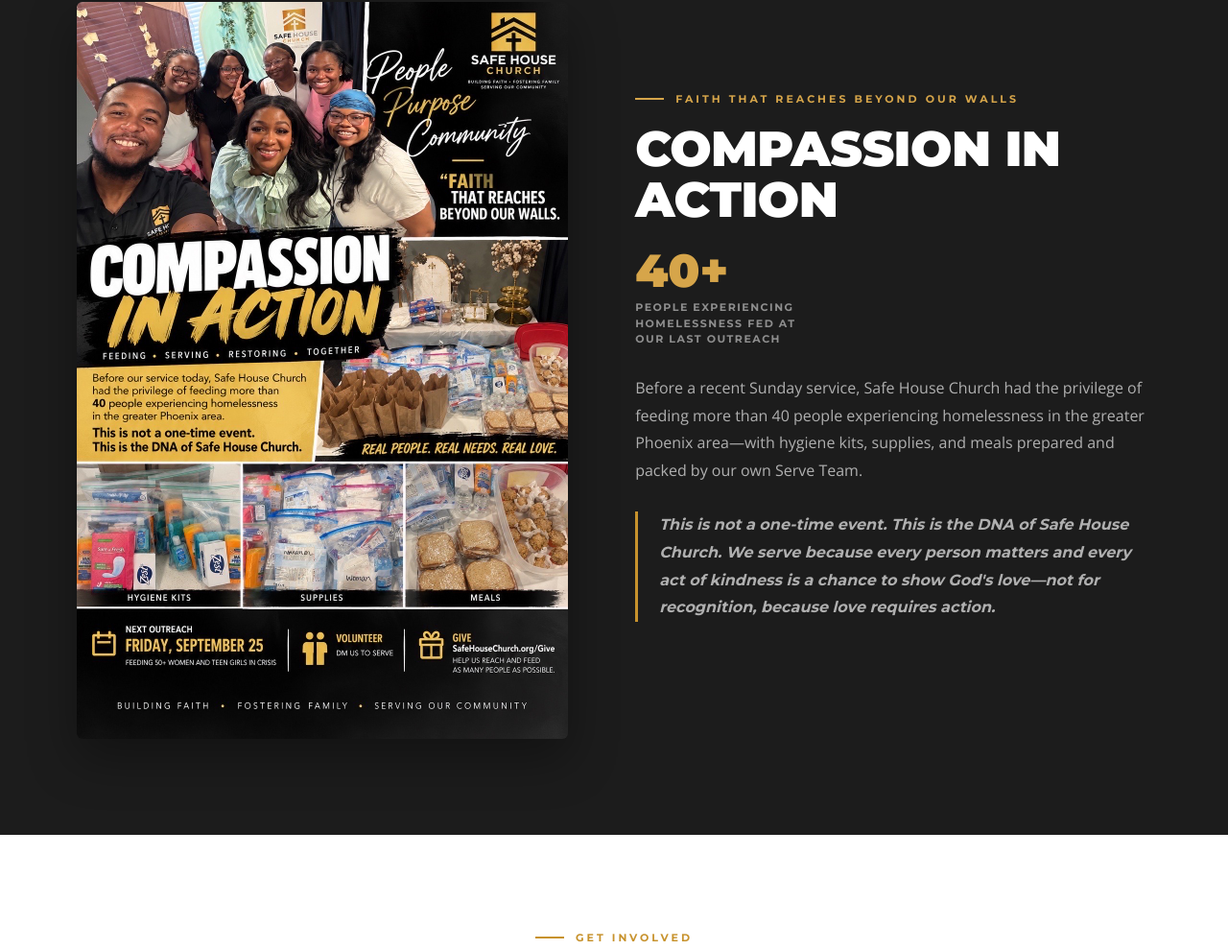
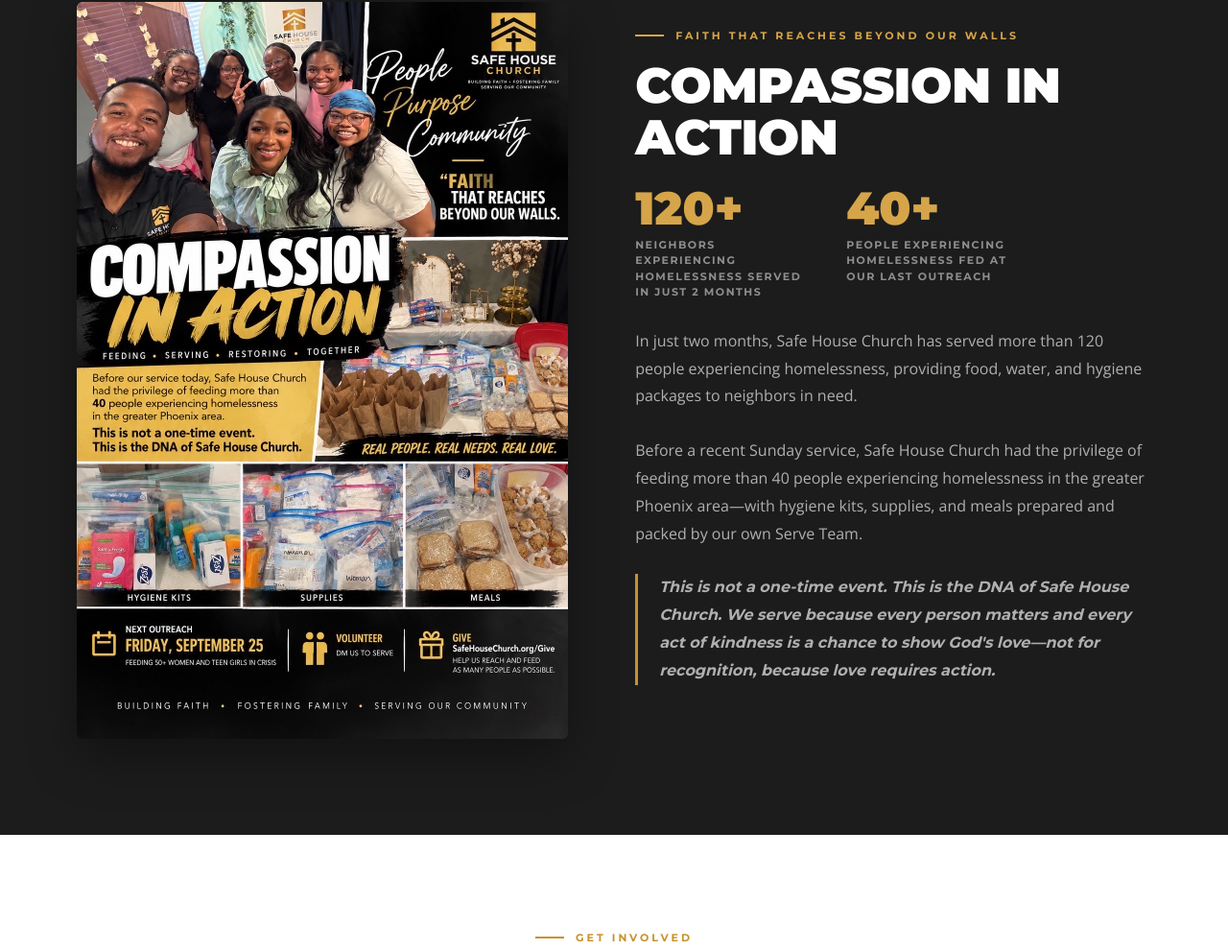
Before and after one commit to safehousephx-church/safehouse-church, a plain HTML site: page outreach.html in a window 1280 px wide. Shown: the part 2661-3651 px from the top of the page at 96% size. Drawn offline with nearby package versions, Linux system fonts and the light colour scheme.

Commit message:
Add 120+ served in 2 months to Compassion in Action
Co-Authored-By: Claude Opus 5.5 <noreply@anthropic.com>
Claude-Session: https://claude.ai/code/session_011rVAk2LqoU6mk2TE1rcw4S

```diff
--- a/outreach.html
+++ b/outreach.html
@@ -295,8 +295,10 @@
         <div class="eyebrow">Faith That Reaches Beyond Our Walls</div>
         <h2 class="sec-title">Compassion in Action</h2>
         <div class="compassion-stats">
+          <div><div class="compassion-stat-num">120+</div><div class="compassion-stat-lbl">Neighbors experiencing homelessness served in just 2 months</div></div>
           <div><div class="compassion-stat-num">40+</div><div class="compassion-stat-lbl">People experiencing homelessness fed at our last outreach</div></div>
         </div>
+        <p>In just two months, Safe House Church has served more than 120 people experiencing homelessness, providing food, water, and hygiene packages to neighbors in need.</p>
         <p>Before a recent Sunday service, Safe House Church had the privilege of feeding more than 40 people experiencing homelessness in the greater Phoenix area&mdash;with hygiene kits, supplies, and meals prepared and packed by our own Serve Team.</p>
         <p class="compassion-quote">This is not a one-time event. This is the DNA of Safe House Church. We serve because every person matters and every act of kindness is a chance to show God's love&mdash;not for recognition, because love requires action.</p>
       </div>
```
